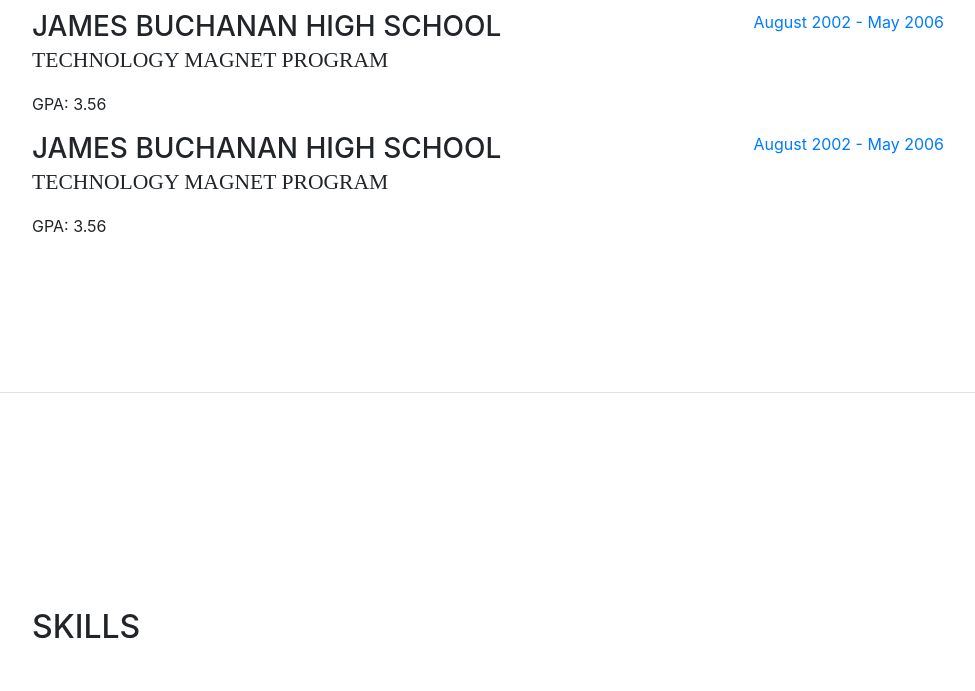
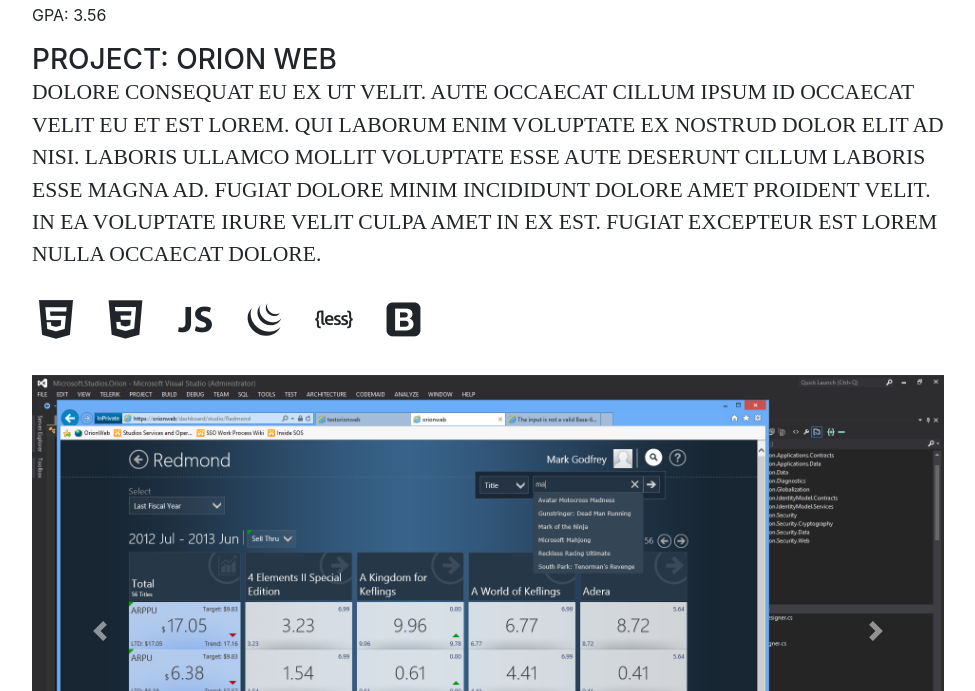
Before and after one commit to devtech8/godres, a website with bundled scripts: page index.html in a window 1280 px wide. Shown: the part 2690-3381 px from the top of the page, without its empty margins (288-1263 px from the left). Built offline with nearby package versions, Linux system fonts and the light colour scheme; a web font is replaced by a local one.

Commit message:
adding more to portfolio and starting with carousel

```diff
--- a/index.html
+++ b/index.html
@@ -25,6 +25,12 @@
     <!-- Custom styles for this template -->
     <link href="css/resume.css" rel="stylesheet">
     <!-- <link href="css/resume.min.css" rel="stylesheet"> -->
+
+    <style>
+      .modal.and.carousel {
+  position: fixed; // Needed because the carousel overrides the position property
+}
+    </style>
 
   </head>
 
@@ -182,12 +188,53 @@
 
           <div class="resume-item d-flex flex-column flex-md-row">
             <div class="resume-content mr-auto">
-              <h3 class="mb-0">James Buchanan High School</h3>
-              <div class="subheading mb-3">Technology Magnet Program</div>
-              <p>GPA: 3.56</p>
-            </div>
-            <div class="resume-date text-md-right">
-              <span class="text-primary">August 2002 - May 2006</span>
+              <h3 class="mb-0">Project: Orion Web</h3>
+              <div class="subheading mb-3">
+                <p>Dolore consequat eu ex ut velit. Aute occaecat cillum ipsum id occaecat velit eu et est Lorem. Qui laborum enim voluptate ex nostrud dolor elit ad nisi. Laboris ullamco mollit voluptate esse aute deserunt cillum laboris esse magna ad. Fugiat dolore minim incididunt dolore amet proident velit. In ea voluptate irure velit culpa amet in ex est. Fugiat excepteur est Lorem nulla occaecat dolore.</p>
+              </div>
+              <div>
+                <ul class="list-inline list-icons">
+                  <li class="list-inline-item">
+                    <i class="devicons devicons-html5"></i>
+                  </li>
+                  <li class="list-inline-item">
+                    <i class="devicons devicons-css3"></i>
+                  </li>
+                  <li class="list-inline-item">
+                    <i class="devicons devicons-javascript"></i>
+                  </li>
+                  <li class="list-inline-item">
+                    <i class="devicons devicons-jquery"></i>
+                  </li>
+                  <li class="list-inline-item">
+                    <i class="devicons devicons-less"></i>
+                  </li>
+                  <li class="list-inline-item">
+                    <i class="devicons devicons-bootstrap"></i>
+                  </li>
+                </ul>
+              </div>
+              <div id="carouselExampleControls" class="carousel slide" data-ride="carousel">
+                  <div class="carousel-inner" role="listbox">
+                    <div class="carousel-item active">
+                      <img class="d-block img-fluid" src="./img/gamegraph3.png" alt="First slide">
+                    </div>
+                    <div class="carousel-item">
+                      <img class="d-block img-fluid" src="./img/search2.png" alt="Second slide">
+                    </div>
+                    <div class="carousel-item">
+                      <img class="d-block img-fluid" src="./img/studioselected.png" alt="Third slide">
+                    </div>
+                  </div>
+                  <a class="carousel-control-prev" href="#carouselExampleControls" role="button" data-slide="prev">
+                    <span class="carousel-control-prev-icon" aria-hidden="true"></span>
+                    <span class="sr-only">Previous</span>
+                  </a>
+                  <a class="carousel-control-next" href="#carouselExampleControls" role="button" data-slide="next">
+                    <span class="carousel-control-next-icon" aria-hidden="true"></span>
+                    <span class="sr-only">Next</span>
+                  </a>
+                </div>
             </div>
           </div>
 
```
Also changed, not shown: img/gamegraph3.PNG (added), img/search2.png (added), img/studioselected.PNG (added).
